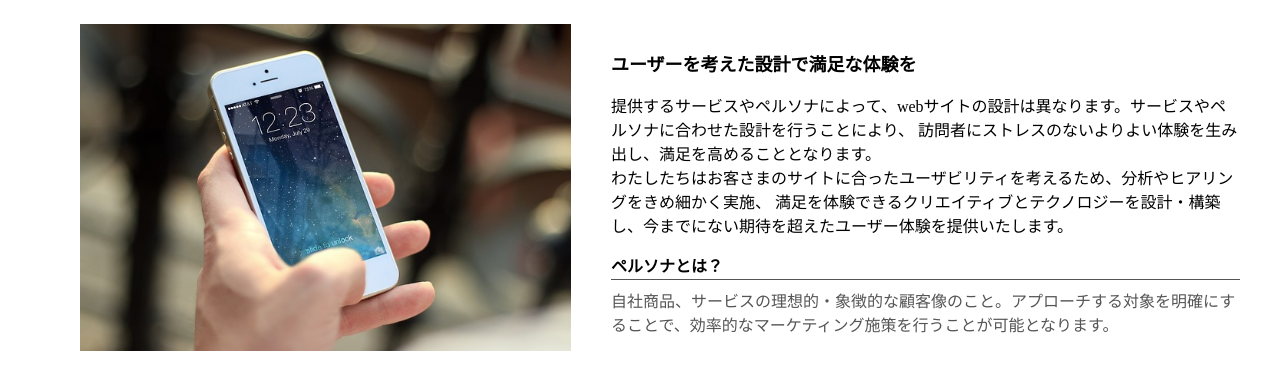
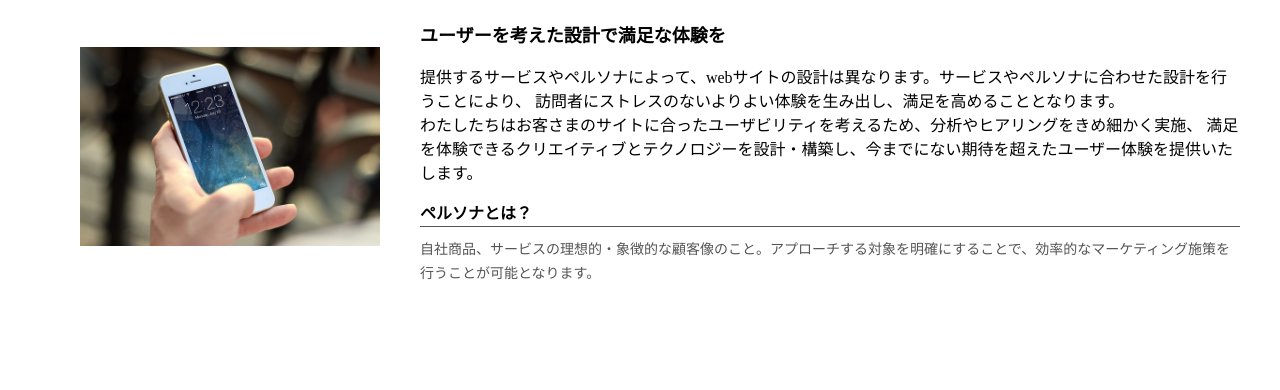
Before and after one commit to ameriken/css_design_study, a plain HTML site: page chapter2/5/5-2/index.html in a window 1280 px wide. Drawn offline with Linux system fonts and the light colour scheme.

Commit message:
細かい修正

```diff
--- a/chapter2/5/5-2/main.css
+++ b/chapter2/5/5-2/main.css
@@ -15,7 +15,7 @@ body {
 /*モジュール=================================================================*/
 #main span {
     color: #555;
-    fontsize: 14px;
+    font-size: 14px;
 }
 
 #main .bl_module.main-module {
@@ -25,7 +25,7 @@ body {
     line-height: 1.5;
 }
 
-#main .bl_module.main-module.image-wrapper {
+#main .bl_module.main-module .image-wrapper {
     flex: 1 1 25%;
     margin-right: 3.33333%;
 }
```
Also changed, not shown: chapter4/4-5-1/base.css (renamed from chapter4/4-3/base.css), chapter4/4-5-1/index.html (renamed from chapter4/4-3/index.html), chapter4/4-5-1/main.css (renamed from chapter4/4-3/main.css), chapter4/4-5-1/style-wipe.css (renamed from chapter4/4-3/style-wipe.css), chapter4/4-5-2/base.css (renamed from chapter4/4-5/base.css), chapter4/4-5-2/index.html (renamed from chapter4/4-5/index.html), chapter4/4-5-2/main.css (renamed from chapter4/4-5/main.css), chapter4/4-5-2/style-wipe.css (renamed from chapter4/4-5/style-wipe.css).
